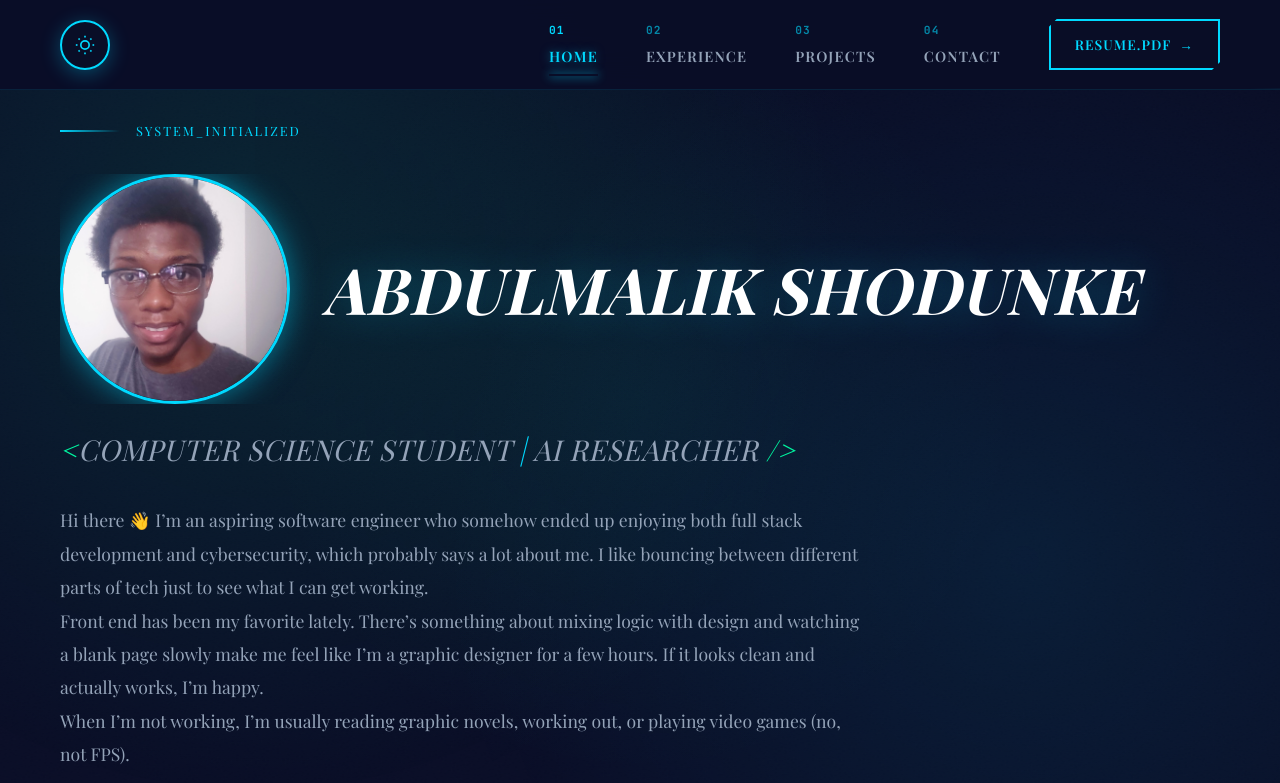
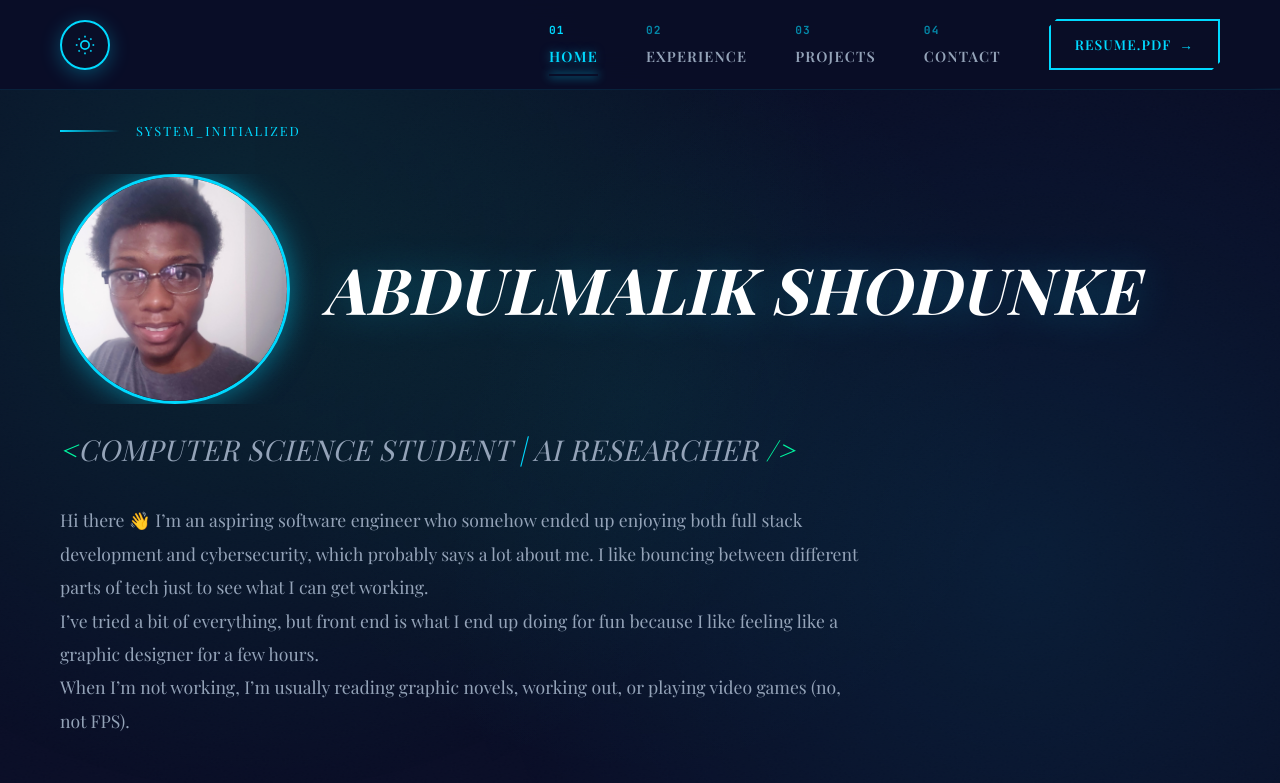
Before and after one commit to Jimmy2026/modern-portfolio-template, a React (Create React App) app: page / in a window 1280 px wide. Shown: the top 783 px of the page. Built offline with nearby package versions, Linux system fonts and the light colour scheme; the HTML template or start-up script is replaced by a standard one; a web font is replaced by a local one.

Commit message:
Edited greeting in home page

```diff
--- a/src/pages/Home.js
+++ b/src/pages/Home.js
@@ -78,7 +78,7 @@ const Home = () => {
                     Hi there 👋 I’m an aspiring software engineer who somehow ended up enjoying both full stack development and cybersecurity, which probably says a lot about me. I like bouncing between different parts of tech just to see what I can get working.
                 </p>
                 <p className="about-text">
-                    Front end has been my favorite lately. There’s something about mixing logic with design and watching a blank page slowly make me feel like I’m a graphic designer for a few hours. If it looks clean and actually works, I’m happy.
+                    I’ve tried a bit of everything, but front end is what I end up doing for fun because I like feeling like a graphic designer for a few hours.
                 </p>
                 <p className="about-text">
                     When I’m not working, I’m usually reading graphic novels, working out, or playing video games (no, not FPS).
```
